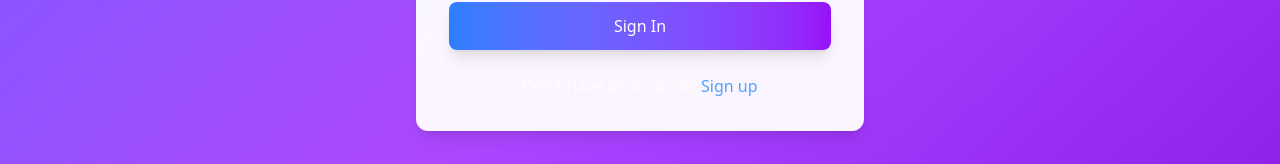
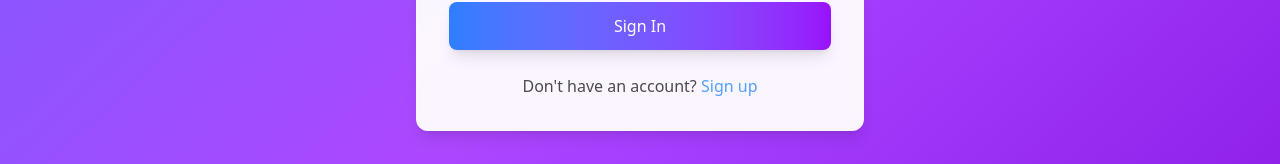
Before and after one commit to Arman2337/Hate-Speech-Toxic-Comment-Detection-System, a React (Vite) app in the folder frontend/: page /login in a window 1280 px wide. Shown: the part 618-782 px from the top of the page. Built offline with nearby package versions, Linux system fonts and the light colour scheme; no server answers.

Commit message:
update Login page

```diff
--- a/frontend/src/pages/Login.jsx
+++ b/frontend/src/pages/Login.jsx
@@ -92,7 +92,7 @@
             </Button>
 
             <div className="text-center">
-              <p className="text-white/70">
+              <p className="text-black/70">
                 Don't have an account?{' '}
                 <Link to="/register" className="text-blue-400 hover:text-blue-300 font-medium">
                   Sign up
```
